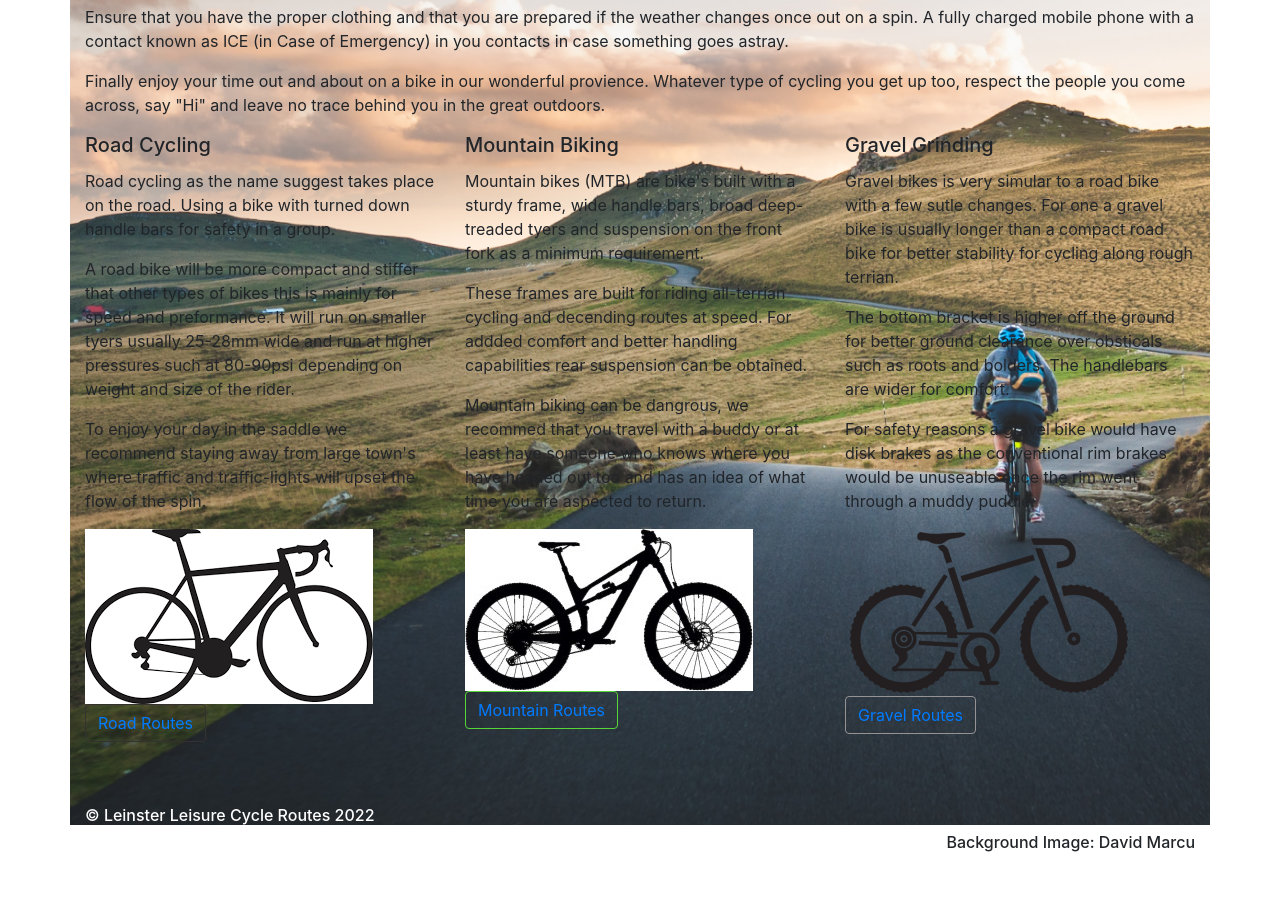
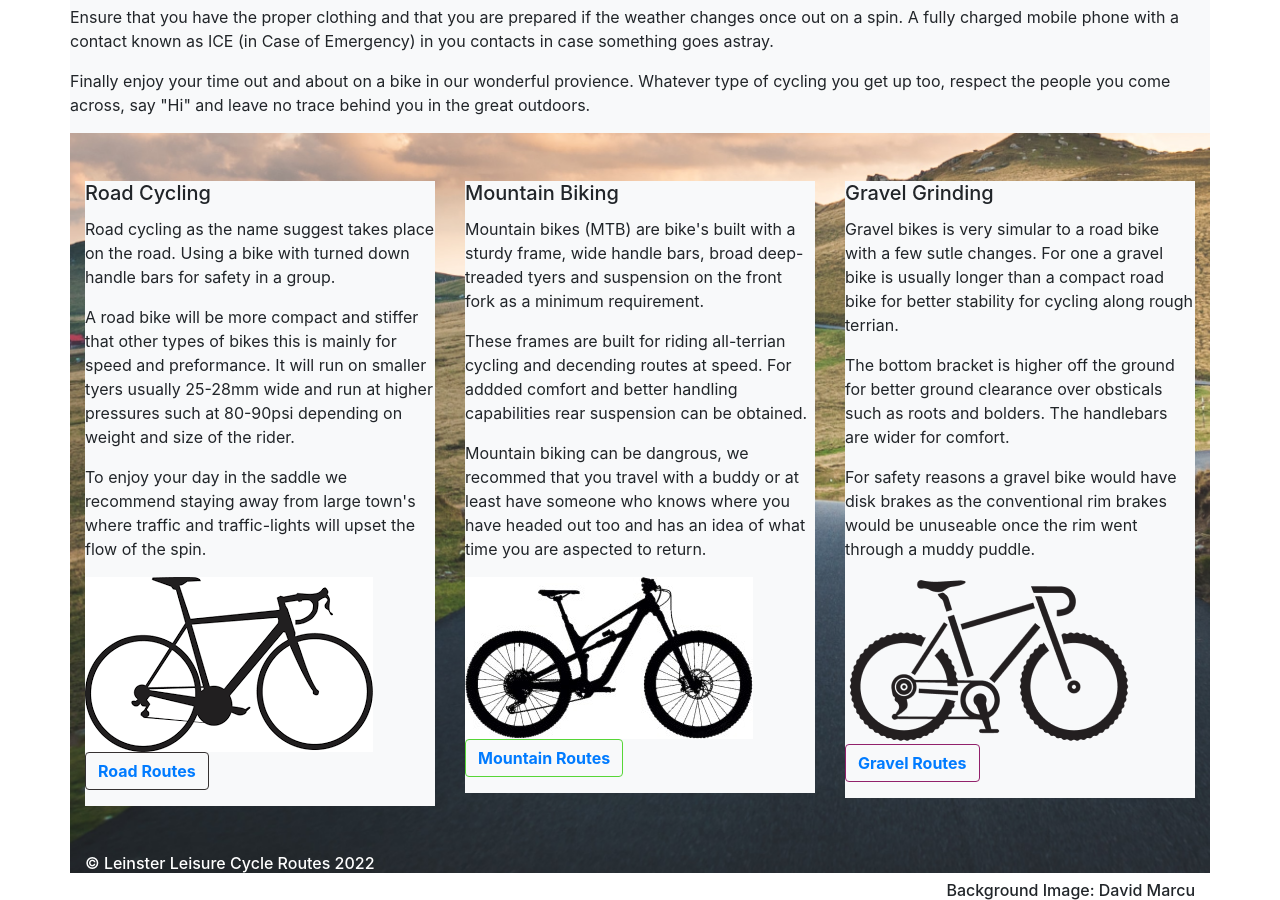
Before and after one commit to Derek-n00192978/vue_cycle_route, a Vue app: page /info in a window 1280 px wide. Shown: the part 520-1420 px from the top of the page. Before the commit the page ends 1372 px from the top, so only its background shows below. Built offline with nearby package versions, Linux system fonts and the light colour scheme; no server answers.

Commit message:
style adjusted

```diff
--- a/src/App.vue
+++ b/src/App.vue
@@ -61,5 +61,10 @@ body, html {
   background-repeat: no-repeat;
   background-size: cover;
   fill-opacity: 0.5;
+  background-image:
+    linear-gradient(
+      rgba(0, 0, 0, 0.5),
+      rgba(0, 0, 0, 0.5)
+    ),
 }
 </style>
--- a/src/pages/Home.vue
+++ b/src/pages/Home.vue
@@ -16,9 +16,9 @@
     <br>
 
     <div class="route_type_navbar">
-      <span class="Gravel"><router-link :to="{ name:'bike', params: { type: 'Gravel' }}">Gravel Routes</router-link></span>
-      <span class="Mountain"><router-link :to="{ name:'bike', params: { type: 'Mountain' }}">Mountain Routes</router-link></span>
-      <span class="Road"><router-link :to="{ name:'bike', params: { type: 'Road' }}">Road Routes</router-link></span>
+      <span class="Gravel"><router-link :to="{ name:'bike', params: { type: 'Gravel' }}"><strong>Gravel Routes</strong></router-link></span>
+      <span class="Mountain"><router-link :to="{ name:'bike', params: { type: 'Mountain' }}"><strong>Mountain Routes</strong></router-link></span>
+      <span class="Road"><router-link :to="{ name:'bike', params: { type: 'Road' }}"><strong>Road Routes</strong></router-link></span>
     </div>
     <br>
         <b-card-group columns >
@@ -110,8 +110,8 @@ export default {
 }
 
 .Gravel {
-  border-color: rgb(150, 147, 149);
-  color: rgb(150, 147, 149);
+  border-color: rgb(146, 33, 107);
+  color: rgb(146, 33, 107);
 }
 
 .Mountain {
--- a/src/pages/Landing.vue
+++ b/src/pages/Landing.vue
@@ -1,6 +1,6 @@
 <template>
   <div class="container">
-    <h2 class="bold">Welcome to the Leinster Leisure Cycling Routes Webpage</h2>
+    <h2 class="bold">Welcome to Leinster Leisure Cycling Routes</h2>
     <b-row>
       <div class="col-md-6">
          <iframe :src="googleURL + googleAPI" width="540" height="590"></iframe>
@@ -10,7 +10,7 @@
         <b-card-group>
           <b-card>
             <b-card-header>
-              <h4>Aside here, is a map with route starting points.</h4>
+              <h4>About.</h4>
               <p>When you click on a route pointer and proceed to the next page. You can then enter your location and be given directions to the starting location of the selected route.</p>
               <p>The header of the map has some options for you to either share the map, view the map in a larger screen and see a list of all route availabe to select</p>
               <p>The routes we have selected for you are tried and tested. Some will be testing and others easy to ride but the idea behind this project is for you to get out and cycle. </p>
--- a/src/pages/routes/Indepth.vue
+++ b/src/pages/routes/Indepth.vue
@@ -11,16 +11,20 @@
       </b-card-group>
     </div>
     <h4 v-else></h4>
+    <div class="row bg-light">
       <h3 class="bold">Three of the most popular types of recreational cycling in Ireland are,</h3>
       <h3>Road Cycling, Mountain Biking and Gravel Grinding.</h3>
       <p>We recommend before you set off on any adventure on a bike you make sure of a few basic necessarys. Firstly that the bike is in good working condition.</p>
       <p>You have informed someone of you route plan and your expected time of return. All equipment is in full working order and properly fitted ie. Helmet, waterbottle, tool bag etc. You have a working lights, front and back, a pump and spare tubes and the right equipment to change a flat tyre.</p>
       <p>Ensure that you have the proper clothing and that you are prepared if the weather changes once out on a spin. A fully charged mobile phone with a contact known as ICE (in Case of Emergency) in you contacts in case something goes astray.</p>
       <p>Finally enjoy your time out and about on a bike in our wonderful provience. Whatever type of cycling you get up too, respect the people you come across, say "Hi" and leave no trace behind you in the great outdoors.</p>
+      </div>
+      <br><br>
+
         <div class="row">
 
             <div class="col-md-4">
-              <div class="thumbnail">
+              <div class="thumbnail bg-light">
                 <h5 class="card-title">Road Cycling</h5>
                 <p class="card-text">Road cycling as the name suggest takes place on the road. Using a bike with turned down handle bars for safety in a group.</p>
                 <p>A road bike will be more compact and stiffer that other types of bikes this is mainly for speed and preformance. It will run on smaller tyers usually 25-28mm wide and run at higher pressures such at 80-90psi depending on weight and size of the rider.</p>
@@ -28,12 +32,13 @@
 
                 <img src="@/assets/roadbike.png"  alt="road bike"/>
                 <br>
-                <p class="btn Road"><router-link :to="{ name:'bike', params: { type: 'Road' }}">Road Routes</router-link></p>
+                <!--Edited to find all road bike routes 28/02/2022   -->
+                <p class="btn Road"><router-link :to="{ name:'bike', params: { type: 'Road' }}"><strong>Road Routes</strong></router-link></p>
 
               </div>
             </div>
             <div class="col-md-4">
-              <div class="thumbnail">
+              <div class="thumbnail bg-light">
                 <h5 class="card-title">Mountain Biking</h5>
                 <p class="card-text">Mountain bikes (MTB) are bike's built with a sturdy frame, wide handle bars, broad deep-treaded tyers and suspension on the front fork as a minimum requirement.</p>
                 <p class="card-text">These frames are built for riding all-terrian cycling and decending routes at speed. For addded comfort and better handling capabilities rear suspension can be obtained.</p>
@@ -42,19 +47,19 @@
                 <img src="@/assets/mountainbike.jpg"  alt="mountain bike">
                 <br>
                 <!--Edited to find all mountain bike routes 28/02/2022   -->
-                <p class="btn Mountain"><router-link :to="{ name:'bike', params: { type: 'Mountain' }}">Mountain Routes</router-link></p>
+                <p class="btn Mountain"><router-link :to="{ name:'bike', params: { type: 'Mountain' }}"><strong>Mountain Routes</strong></router-link></p>
               </div>
             </div>
             <div class="col-md-4">
-              <div class="thumbnail">
+              <div class="thumbnail bg-light">
                 <h5 class="card-title">Gravel Grinding</h5>
                 <p class="card-text">Gravel bikes is very simular to a road bike with a few sutle changes. For one a gravel bike is usually longer than a compact road bike for better stability for cycling along rough terrian.</p>
                 <p class="card-text">The bottom bracket is higher off the ground for better ground clearance over obsticals such as roots and bolders. The handlebars are wider for comfort.</p>
                 <p class="card-text">For safety reasons a gravel bike would have disk brakes as the conventional rim brakes would be unuseable once the rim went through a muddy puddle.</p>
                 <img src="@/assets/gravelbike.png"  alt="gravel bike">
                 <br>
-                <!--Edited to find all mountain bike routes 28/02/2022   -->
-                <p class="btn Gravel"><router-link :to="{ name:'bike', params: { type: 'Gravel' }}">Gravel Routes</router-link></p>
+                <!--Edited to find all gravel bike routes 28/02/2022   -->
+                <p class="btn Gravel"><router-link :to="{ name:'bike', params: { type: 'Gravel' }}"><strong>Gravel Routes</strong></router-link></p>
               </div>
             </div>
         </div>
@@ -124,11 +129,12 @@ components:{
 
 .Road {
   border-color: rgb(53, 49, 49);
+  color: rgb(53, 49, 49);
 }
 
 .Gravel {
-  border-color: rgb(150, 147, 149);
-  color: rgb(150, 147, 149);
+  border-color: rgb(146, 33, 107);
+  color: rgb(146, 33, 107);
 }
 
 .Mountain {
@@ -138,4 +144,5 @@ components:{
 .Login {
   border-color: rgb(255, 174, 82);
 }
+
 </style>
--- a/src/pages/routes/Routes.vue
+++ b/src/pages/routes/Routes.vue
@@ -34,47 +34,35 @@
                 </p>
                  <p><strong>Points of Interest:</strong> {{ route.poi }} </p>
                 <a :href='route.map_http' target="_blank"><strong>Link to Route Map</strong></a>
-                <!-- <p><strong>Description:</strong> {{ route.description }} </p>               -->
             </b-card>
         </div>
         <div class="col-md-6 float-right">
             <a :href='route.map_http' target="_blank"><strong>Link to Route Map</strong></a>
             <iframe :src="iframeURL + route.map_iframe"  width='465' height='478' frameborder='0'></iframe>
-
         </div>
-        <div class="col">
+        <div class="col-md-12">
           <b-card :class="route.bike">
             <p><strong>Description Extended:</strong> {{ route.descriptionLong }} </p>
           </b-card>
           <br>
           <div class="row">
-
             <div class="col-md-6">
-              <iframe :src="ihttpURL + route.image_http" width="1120" height="600" style="border:0;" allowfullscreen="" loading="lazy"></iframe>
-              <p>Please Note: If world map appears please refresh page to see starting location Image</p>
+              <iframe :src="ihttpURL + route.image_http" width="560" height="600" style="border:0;" allowfullscreen="" loading="lazy"></iframe>
+              <p><strong>Please Note: If world map appears please refresh page to see starting location Image</strong></p>
             </div>
-              <div class="col-md-6">
-         <iframe :src="googleURL + googleAPI" width="540" height="590"></iframe>
-
-      </div>
+            <div class="col-md-6">
+              <iframe :src="googleURL + googleAPI" width="540" height="590"></iframe>
+            </div>
           </div>
         </div>
        </div>
     </b-col>
  </template>
-
-<!--
- PORT=3000
-DB_ATLAS_URL=mongodb+srv://Derek:Nissan2021@cluster0.fnk6k.mongodb.net/vue-leinster-app?retryWrites=true&w=majority
-CLOUDINARY_URL=cloudinary://189593569962748:3ma7xJG-9PvAerVTJ4oFjWks_-I@del599 -->
-
-
 <script>
 import axios from '@/config'
 export default {
   name: "routes",
   components:{
-
   },
   props:{
     loggedIn: Boolean
@@ -130,11 +118,9 @@ export default {
                     console.log(error.response.message)
                 })
         }
-
   }
 };
 </script>
-
 <style>
 .card {
   border-width: .5rem;
@@ -142,10 +128,11 @@ export default {
 }
 .Road {
   border-color: rgb(53, 49, 49);
+  color:   rgb(53, 49, 49);
 }
 .Gravel {
-  border-color: rgb(150, 147, 149);
-  color: rgb(150, 147, 149);
+  border-color: rgb(146, 33, 107);
+  color: rgb(146, 33, 107);
 }
 .Mountain {
   border-color: rgb(87, 214, 55);
@@ -154,5 +141,4 @@ export default {
 .Login {
   border-color: rgb(255, 174, 82);
 }
-
 </style>
```
